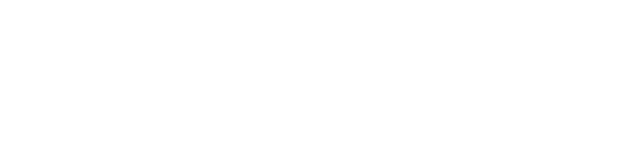
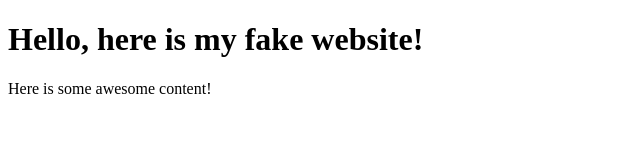
Before and after one commit to kelmendaz/automatedLTLReport, a plain HTML site: page index.html in a window 1280 px wide. Shown: the whole page, without its empty margins (0-640 px from the left). Drawn offline with Linux system fonts and the light colour scheme.

Commit message:
Added context to index.html

```diff
--- a/index.html
+++ b/index.html
@@ -6,5 +6,8 @@
     <meta name="viewport" content="width=device-width, initial-scale=1.0" />
     <title>Document</title>
   </head>
-  <body></body>
+  <body>
+    <h1>Hello, here is my fake website!</h1>
+    <p>Here is some awesome content!</p>
+  </body>
 </html>
```
